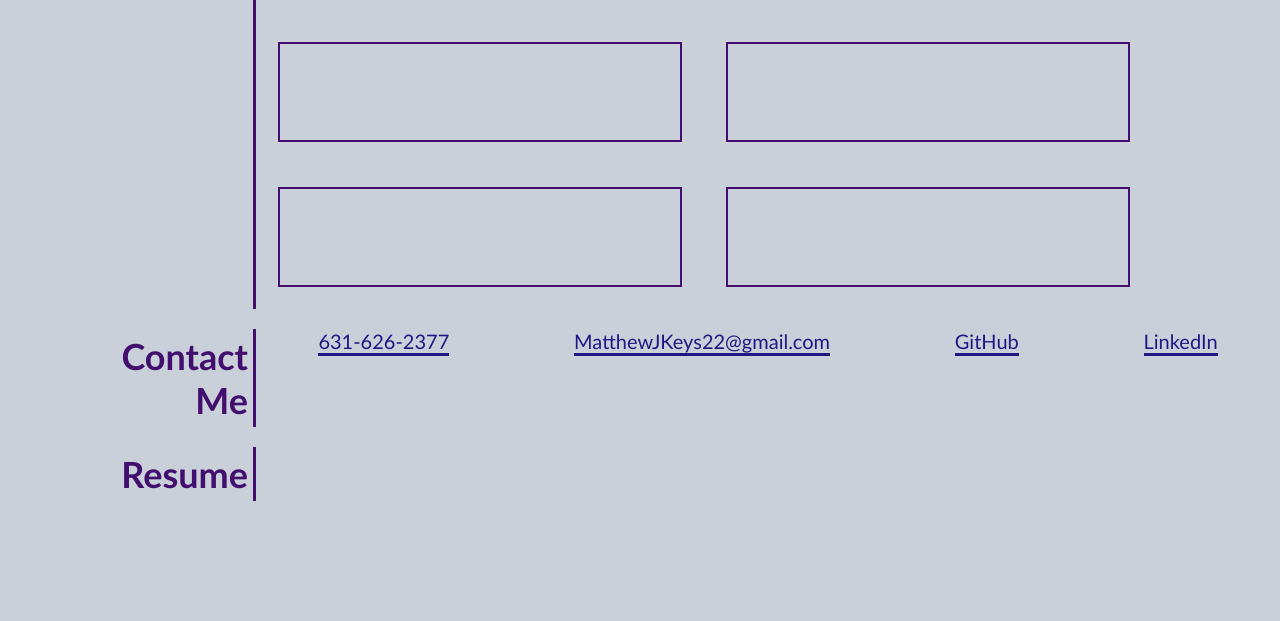
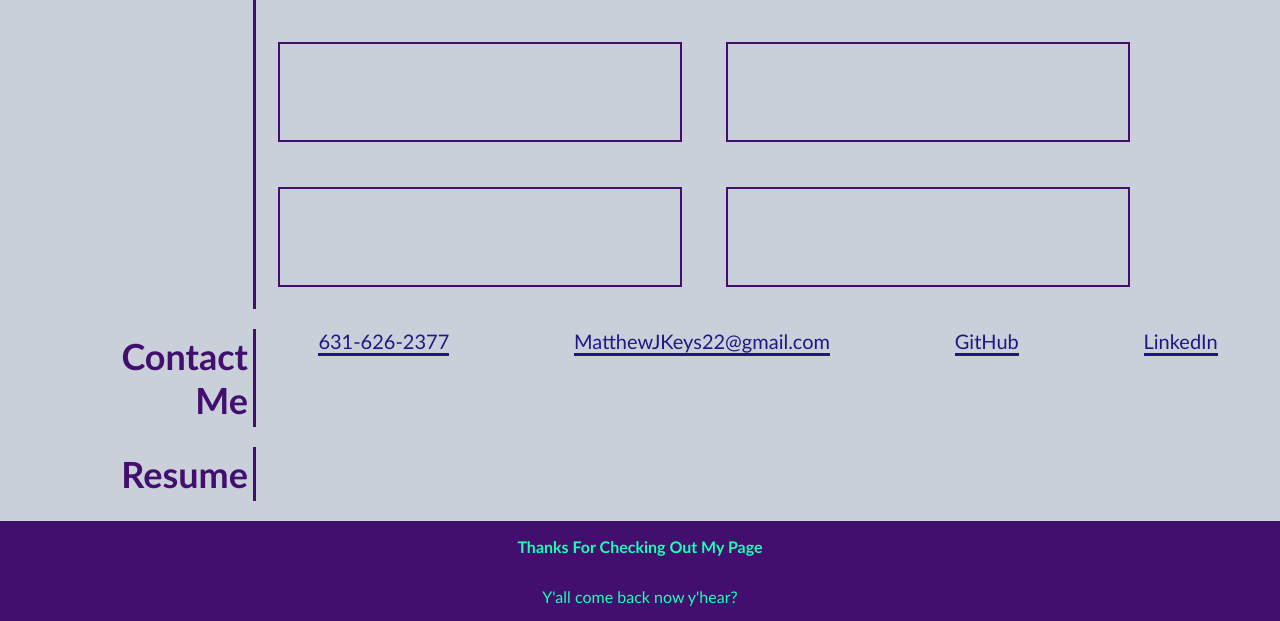
Before and after one commit to Fawlty22/MatthewKeys, a plain HTML site: page index.html in a window 1280 px wide. Shown: the part 695-1316 px from the top of the page. Before the commit the page ends 1196 px from the top, so only its background shows below. Drawn offline with Linux system fonts and the light colour scheme.

Commit message:
added footer and styling for footer

```diff
--- a/assets/css/styles.css
+++ b/assets/css/styles.css
@@ -109,6 +109,7 @@ main {
 .contact-nav ul {
     display: flex;
     justify-content: space-around;
+    align-items: center;
     list-style-type: none;
     color: var(--tertiary-color);
 }
@@ -117,4 +118,30 @@ main {
     color: var(--tertiary-color);
     border-bottom: 3px solid var(--tertiary-color);
     font-size: 20px;
+
 }
+
+/* Footer */
+footer {
+    background-color: var(--secondary-color);
+    color: var(--primary-color);
+    display: flex;
+    flex-wrap: wrap;
+    justify-content: center;
+    align-items: center;
+    height: 100px;
+    margin-top: 20px;
+}
+
+footer h4 {
+    width: 100%;
+    display: flex;
+    justify-content: center;
+    align-items: center;
+}
+footer span {
+    width: 100%;
+    display: flex;
+    justify-content: center;
+    align-items: center;
+}
--- a/index.html
+++ b/index.html
@@ -3,6 +3,7 @@
 <head>
     <meta charset="UTF-8">
     <title>Matthew Keys Portfolio</title>
+    <link rel="icon" type="image/png" sizes="32x32" href="./assets/images/favicon-32x32.png">
     <link rel="stylesheet" href="./assets/css/styles.css">
 </head>
 
@@ -83,6 +84,12 @@
         <h2>Resume</h2>
     </section>
 
+    <!-- Footer -->
+    <footer>
+        <h4>Thanks For Checking Out My Page</h4>
+        <span>Y'all come back now y'hear?</span>
+    </footer>
+
 </main>
 <!--Main Section End-->
 
```
Also changed, not shown: assets/images/favicon-32x32.png (added).
